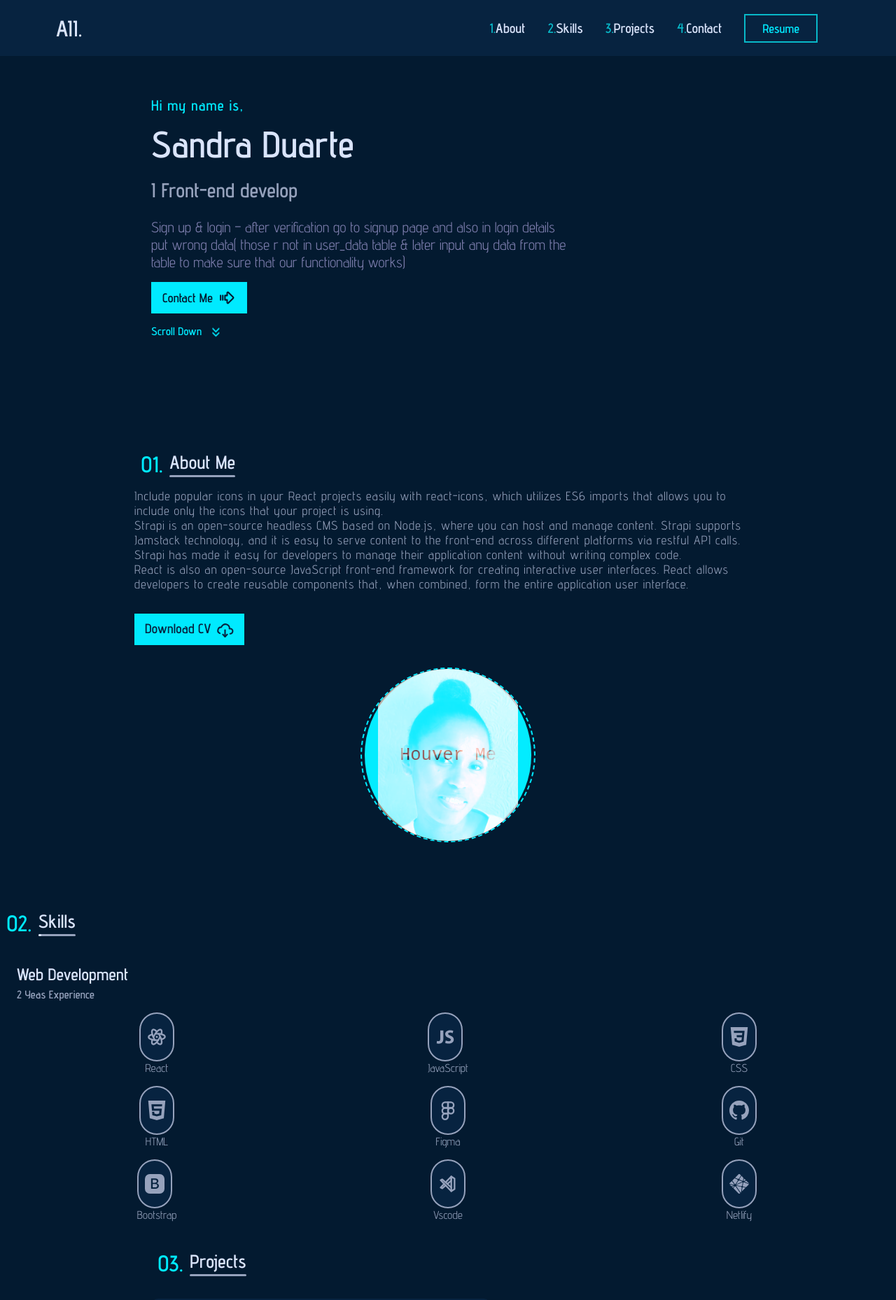
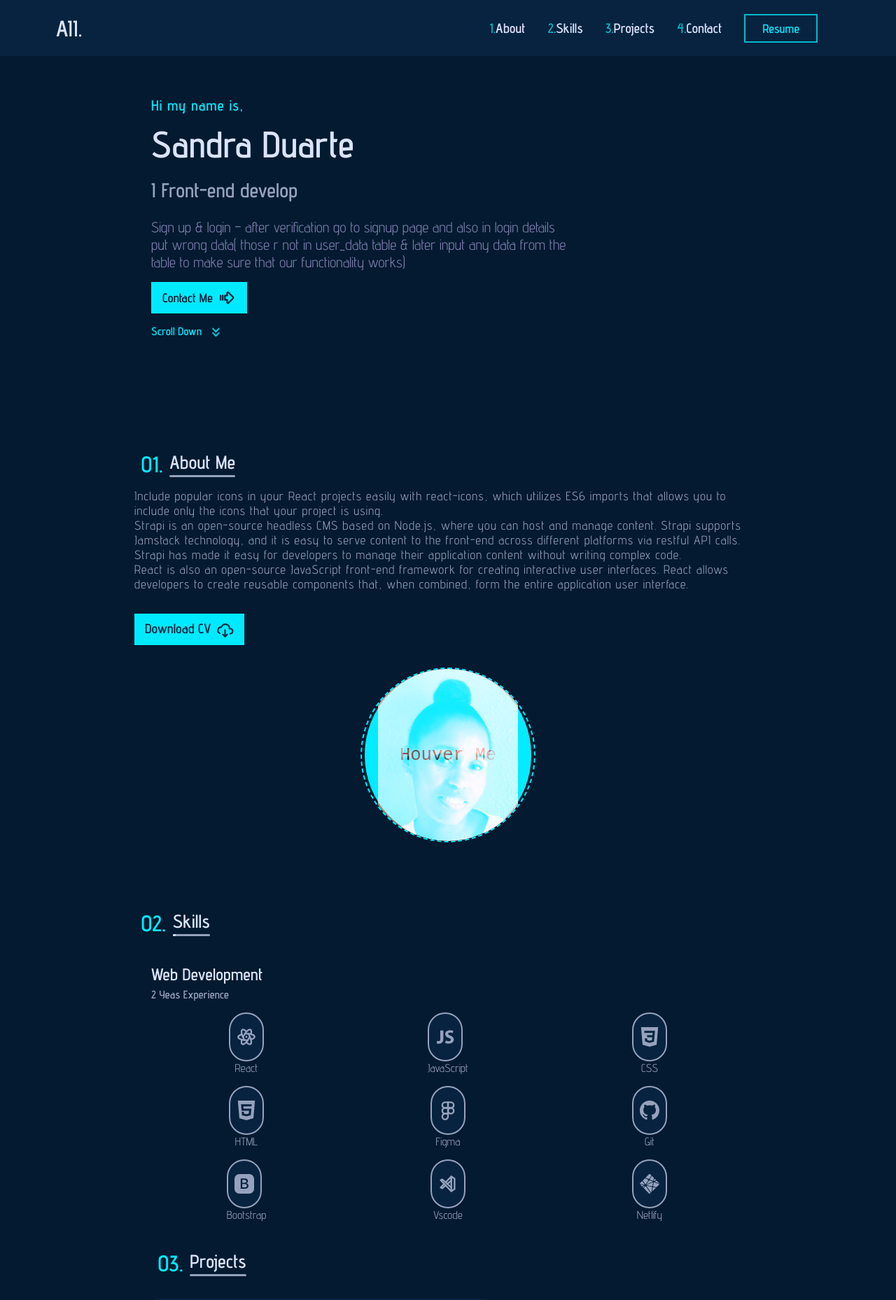
Before and after one commit to Sandra-Duarte/my-portfolio, a React (Create React App) app: page / in a window 1280 px wide. Shown: the top 1858 px of the page at 70% size. Built offline with nearby package versions, Linux system fonts and the light colour scheme.

Commit message:
add margem

```diff
--- a/src/Componenent/Page/Skills Section/Skills.scss
+++ b/src/Componenent/Page/Skills Section/Skills.scss
@@ -13,7 +13,8 @@
 
   .skills{
     color: var(--secundaryColor);
-
+    width: 70%;
+    margin: auto;
     .skillsContainer{
         gap: 2rem 0;
         padding: 1.5rem;
```
